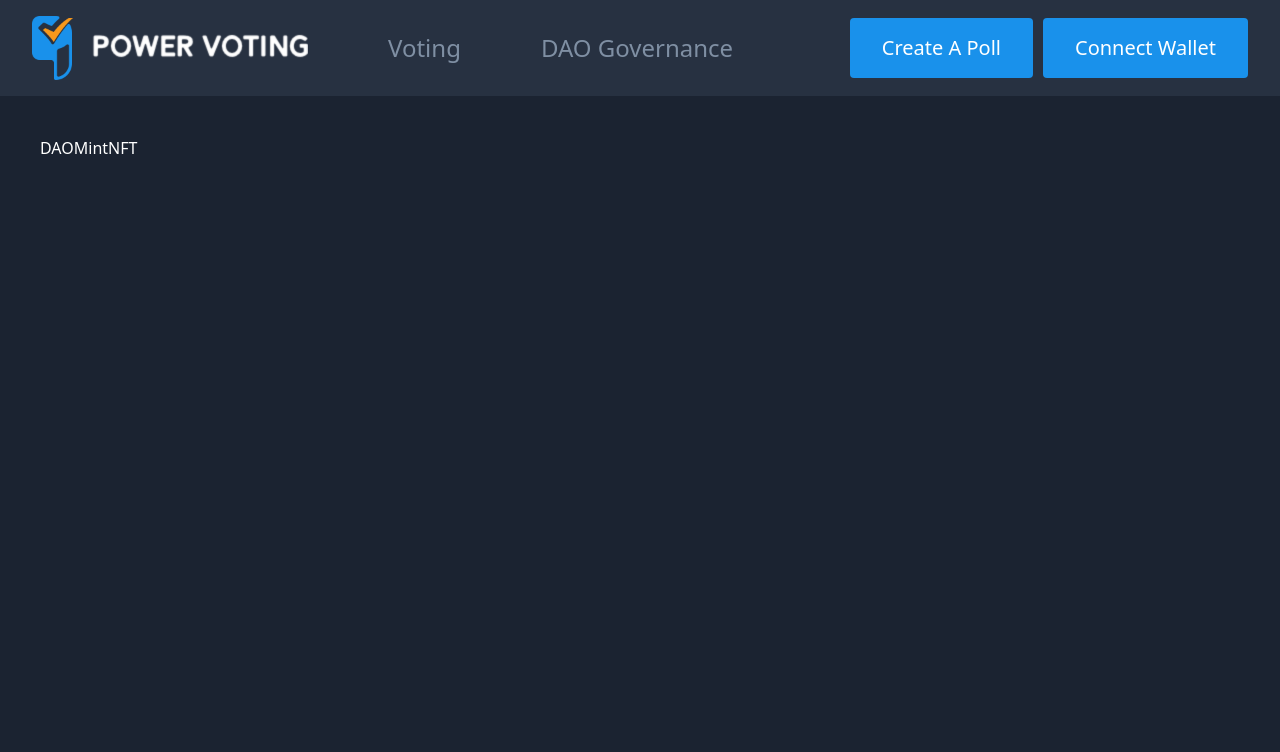
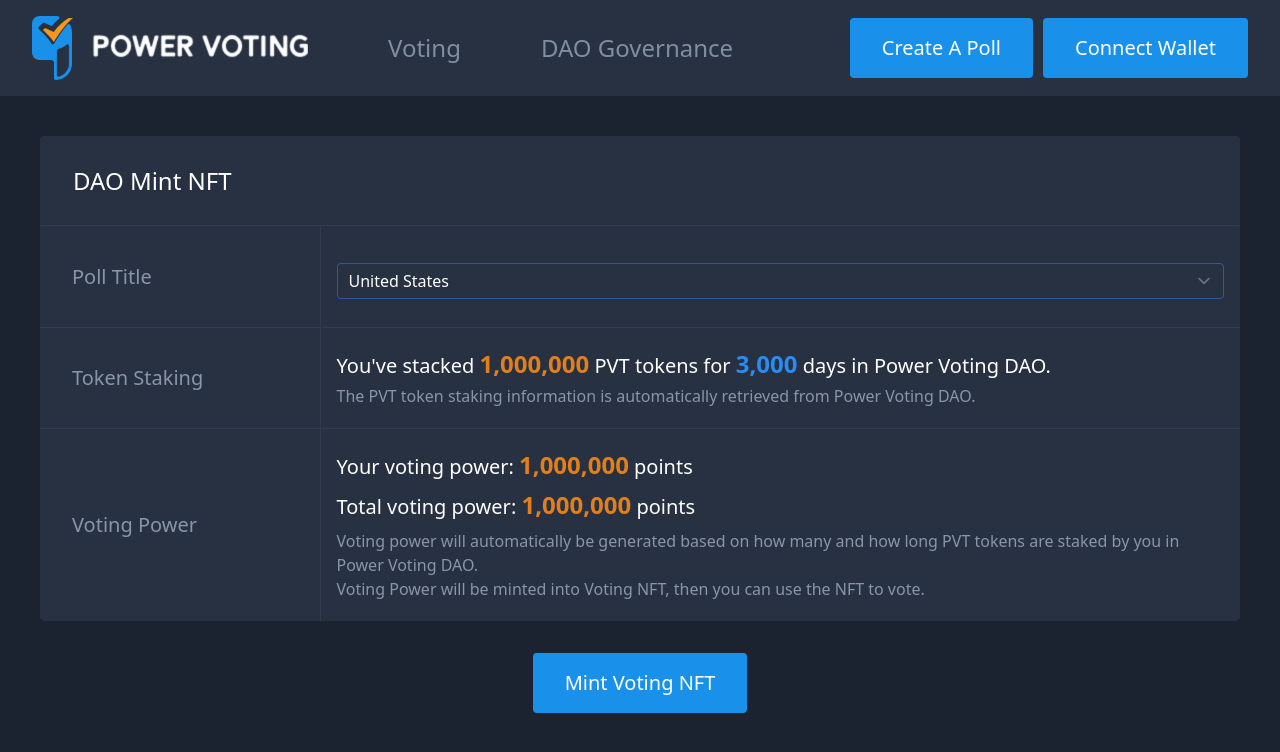
Before and after one commit to powervoting/powervoting-aleo, a Next.js app: page /dao-mint-nft in a window 1280 px wide. Shown: the top 752 px of the page. Built offline with nearby package versions, Linux system fonts and the light colour scheme.

Commit message:
pwer voting dao

```diff
--- a/src/app/dao-mint-nft/page.jsx
+++ b/src/app/dao-mint-nft/page.jsx
@@ -1,5 +1,94 @@
-export default function DAOMintNFT() {
+'use client'
+import Table from '@/components/Table'
+import Button from '@/components/Button'
+import { useForm, Controller } from 'react-hook-form'
+import { useState } from 'react'
+import { formatDollar } from '@/util'
+
+export default function DAOMintNFT () {
+  const {
+    register,
+    handleSubmit,
+    formState: { errors }
+  } = useForm()
+  const [loading, setLoading] = useState(false)
+  const onSubmit = data => console.log(data)
+  const list = [
+    {
+      name: 'Poll Title',
+      comp: (
+        <select
+          name='dao'
+          className='mt-2 block w-full rounded border-0 py-1.5 pl-3 bg-[#273141] pr-10 ring-1 ring-inset'
+          {...register('dao', { required: true })}
+        >
+          <option>United States</option>
+          <option>Canada</option>
+          <option>Mexico</option>
+        </select>
+      )
+    },
+    {
+      name: 'Token Staking',
+      comp: (
+        <div>
+          <p className='mb-1'>
+            You've stacked{' '}
+            <span className='text-2xl font-bold text-[rgb(226,127,25)]'>
+              {formatDollar(1000000)}
+            </span>{' '}
+            PVT tokens for{' '}
+            <span className='text-2xl font-bold text-[rgb(39,141,245)]'>
+              {formatDollar(3000)}
+            </span>{' '}
+            days in Power Voting DAO.
+          </p>
+          <p className='text-[#8896AA] text-base'>
+            The PVT token staking information is automatically retrieved from
+            Power Voting DAO.
+          </p>
+        </div>
+      )
+    },
+    {
+      name: 'Voting Power',
+      comp: (
+        <div>
+          <p className='mb-2'>
+            Your voting power:{' '}
+            <span className='text-2xl font-bold text-[rgb(226,127,25)]'>
+              {formatDollar(1000000)}
+            </span>{' '}
+            points
+          </p>
+          <p className='mb-2'>
+            Total voting power:{' '}
+            <span className='text-2xl font-bold text-[rgb(226,127,25)]'>
+              {formatDollar(1000000)}
+            </span>{' '}
+            points
+          </p>
+          <p className='text-[#8896AA] text-base'>
+            Voting power will automatically be generated based on how many and
+            how long PVT tokens are staked by you in Power Voting DAO.
+          </p>
+          <p className='text-[#8896AA] text-base'>
+            Voting Power will be minted into Voting NFT, then you can use the
+            NFT to vote.
+          </p>
+        </div>
+      )
+    }
+  ]
   return (
-    <>DAOMintNFT</>
+    <form onSubmit={handleSubmit(onSubmit)} className='flow-root space-y-8'>
+      <Table title='DAO Mint NFT' list={list} />
+
+      <div className='text-center'>
+        <Button className='px-16' htmlType='submit' disabled={loading}>
+          Mint Voting NFT
+        </Button>
+      </div>
+    </form>
   )
 }
--- a/src/app/layout.jsx
+++ b/src/app/layout.jsx
@@ -7,7 +7,7 @@ export default function Layout ({ children }) {
       <body className='bg-[#1B2331] text-[#fff]'>
         <div className='flex flex-col min-h-screen overflow-hidden supports-[overflow:clip]:overflow-clip'>
           <Header />
-          <div className='w-[1200px] mx-auto pt-10'>{children}</div>
+          <div className='w-[1200px] mx-auto pt-10 pb-20'>{children}</div>
         </div>
       </body>
     </html>
--- /dev/null
+++ b/src/app/power-voting-dao/page.jsx
@@ -0,0 +1,92 @@
+import Table from '@/components/Table'
+import { formatDollar } from '@/util'
+
+const SubTable = ({ list }) => {
+  return (
+    <table className='min-w-full bg-[#273141] border border-[#313D4F] rounded text-right'>
+      <thead>
+        <tr className='border-b border-[#313D4F] text-base font-normal text-[#8896AA]'>
+          <th scope='col' className='p-4'>
+            Duration (Days)
+          </th>
+          <th scope='col' className='p-4'>
+            PVT Amount
+          </th>
+          <th scope='col' className='p-4'>
+            Voting Power (Points)
+          </th>
+        </tr>
+      </thead>
+      <tbody className='divide-y divide-[#313D4F]'>
+        {list.map((item, idx) => (
+          <tr key={idx}>
+            <td className='py-5 px-4 text-xl'>{item.duration}</td>
+            <td className='py-5 px-4 text-xl text-white'>{item.amount}</td>
+            <td className='py-5 px-4 text-xl text-white'>{item.points}</td>
+          </tr>
+        ))}
+      </tbody>
+    </table>
+  )
+}
+export default function PowerVotingDAO () {
+  const stakeList = [
+    {
+      duration: 30,
+      amount: formatDollar(1000000),
+      points: formatDollar(1000000)
+    },
+    {
+      duration: 30,
+      amount: formatDollar(1000000),
+      points: formatDollar(1000000)
+    },
+    {
+      duration: 30,
+      amount: formatDollar(1000000),
+      points: formatDollar(1000000)
+    }
+  ]
+  const list = [
+    {
+      name: 'Description',
+      comp: (
+        <div>
+          PVT is the governace token used by Power Voting DAO, you can stake
+          your PVT tokens here to get your Voting Powers in Power Voting DAO.
+        </div>
+      )
+    },
+    {
+      name: 'Your Stakings',
+      comp: (
+        <div>
+          <p className='mb-4'>
+            Your voting power:{' '}
+            <span className='text-2xl font-bold text-[rgb(226,127,25)]'>
+              {formatDollar(1000000)}
+            </span>{' '}
+            points
+          </p>
+          <SubTable list={stakeList} />
+        </div>
+      )
+    },
+    {
+      name: 'Total Stakings',
+      comp: (
+        <div>
+          <p className='mb-4'>
+            Your voting power:{' '}
+            <span className='text-2xl font-bold text-[rgb(226,127,25)]'>
+              {formatDollar(1000000)}
+            </span>{' '}
+            points
+          </p>
+          <SubTable list={stakeList} />
+        </div>
+      )
+    }
+  ]
+  return <Table title='Power Voting DAO' list={list} />
+}
--- a/src/components/Table.jsx
+++ b/src/components/Table.jsx
@@ -19,7 +19,7 @@ export default function Table ({ title, list, subTitle }) {
             <td className='w-[280px] whitespace-nowrap py-9 px-8 text-xl text-[#8896AA]'>
               {item.name}
             </td>
-            <td className='whitespace-nowrap py-5 px-4 text-xl text-white'>
+            <td className='py-5 px-4 text-xl text-white'>
               {item.comp}
             </td>
           </tr>
--- /dev/null
+++ b/src/util/index.js
@@ -0,0 +1,13 @@
+export const formatDollar = value => {
+    const v = Number(value)
+    if (Number.isNaN(v)) {
+      return value
+    } else {
+      return Intl.NumberFormat('en-US', {
+        // style: 'currency',
+        // currency: 'USD',
+        // maximumSignificantDigits: 3,
+        notation: 'standard'
+      }).format(v)
+    }
+  }
```
